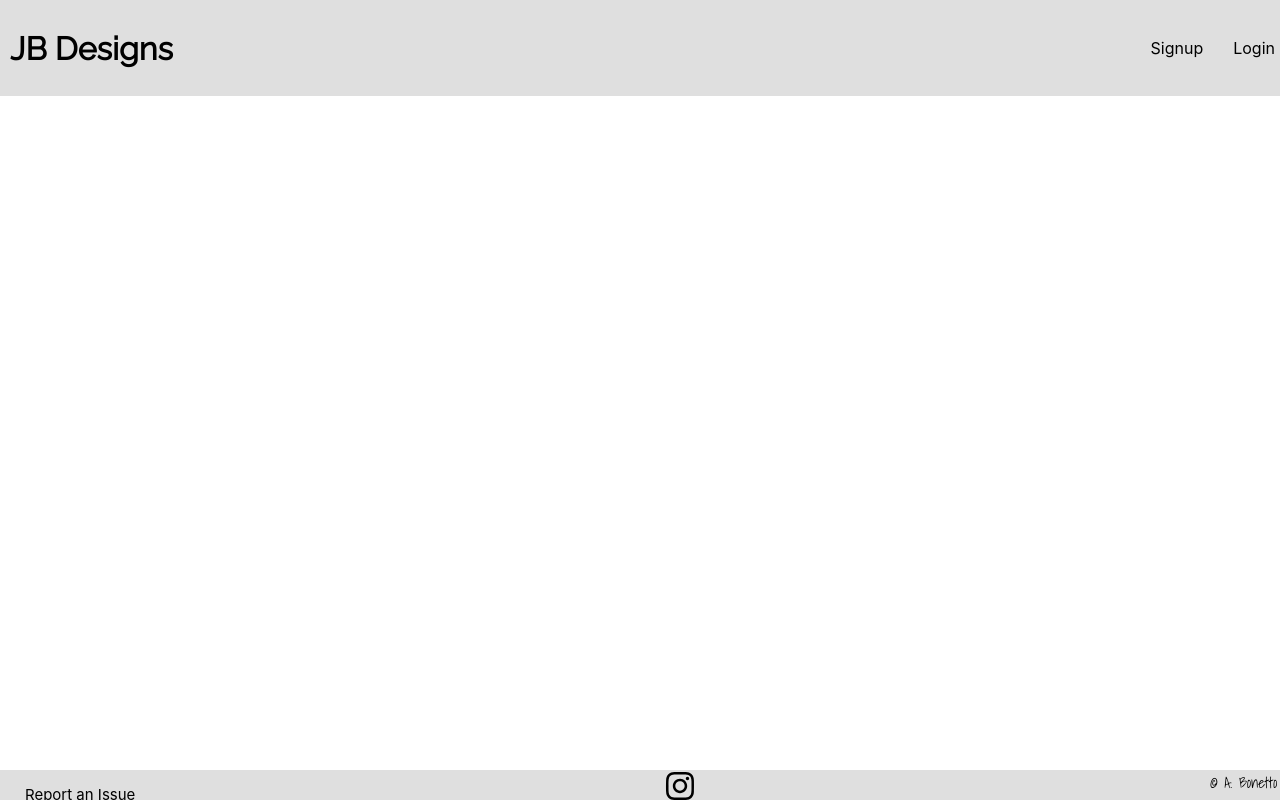
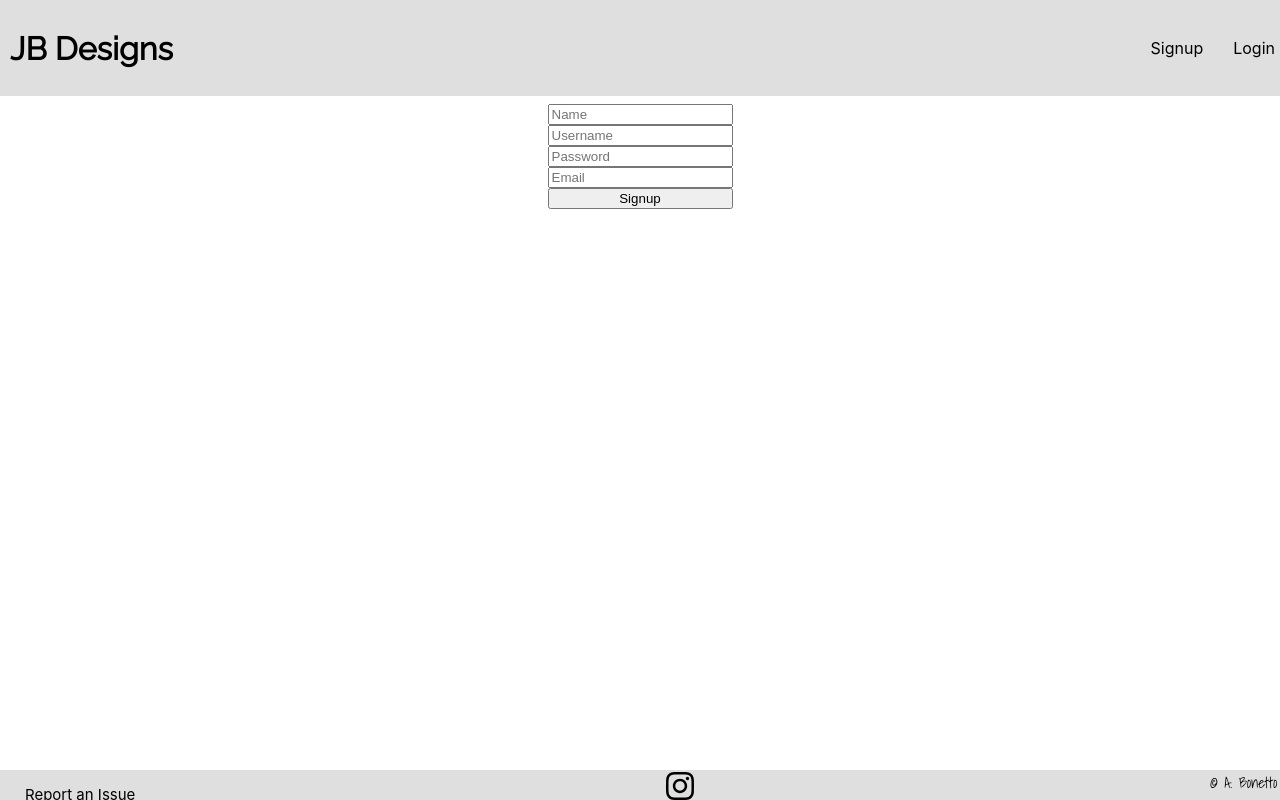
Before and after one commit to ambonetto/Project-4-Frontend, a React (Create React App) app in the folder shirts-frontend/: page /signup in a window 1280 px wide. Built offline with nearby package versions, Linux system fonts and the light colour scheme.

Commit message:
Moved signup and login to be visible; fixed the logout button functionality

```diff
--- a/shirts-frontend/src/App.css
+++ b/shirts-frontend/src/App.css
@@ -65,6 +65,32 @@
   font-size: 38px;
 }
 
+.loginWrapper {
+  display: flex;
+  justify-content: space-between;
+  align-items: center;
+  flex-flow: column;
+  margin-top: 13vh;
+}
+
+.loginContainer {
+  display: flex;
+  flex-flow: column;
+}
+
+.signupWrapper {
+  display: flex;
+  justify-content: space-between;
+  align-items: center;
+  flex-flow: column;
+  margin-top: 13vh;
+}
+
+.signupContainer {
+  display: flex;
+  flex-flow: column;
+}
+
 .Footer {
   display: flex;
   justify-content: space-between;
--- a/shirts-frontend/src/App.js
+++ b/shirts-frontend/src/App.js
@@ -99,7 +99,7 @@
                 <Link to="/login">Login</Link>
               </div>
             :
-              <button onClick={this.handleLogout}>Logout</button>
+              <a onClick={this.handleLogout} className="logout">Logout</a>
             }
           </nav>
         </header>
--- a/shirts-frontend/src/components/LoginForm.js
+++ b/shirts-frontend/src/components/LoginForm.js
@@ -24,7 +24,9 @@
 
     render() {
         return(
+            <div className="loginWrapper">
                 <form onSubmit={(e) => this.props.handleLogin(e, this.state)}>
+                    <div className="loginContainer">
                         <input
                             type="text"
                             name="username"
@@ -40,7 +42,9 @@
                             onChange={this.handleChange}
                         />
                         <input type="submit" value="Login" />
+                    </div>
                 </form>
+            </div>
         )
     }
 }
--- a/shirts-frontend/src/components/SignupForm.js
+++ b/shirts-frontend/src/components/SignupForm.js
@@ -26,7 +26,9 @@
 
     render() {
         return(
+            <div className="signupWrapper">
                 <form onSubmit={(e) => this.props.handleSignup(e, this.state)}>
+                    <div className="signupContainer">
                         <input
                             type="text"
                             name="name"
@@ -56,7 +58,9 @@
                             onChange={this.handleChange}
                         />
                         <input type="submit" value="Signup" />
+                    </div>
                 </form>
+            </div>
         )
     }
 }
```
Lines whose indentation alone changed are shown as unchanged.
